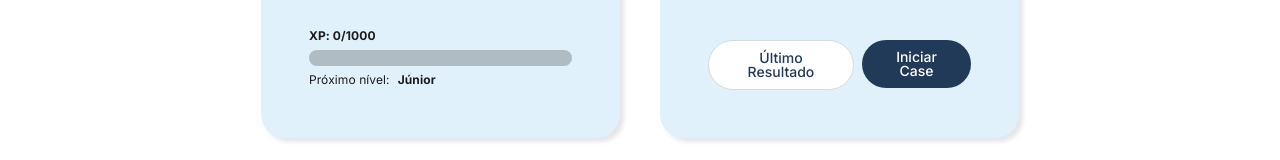
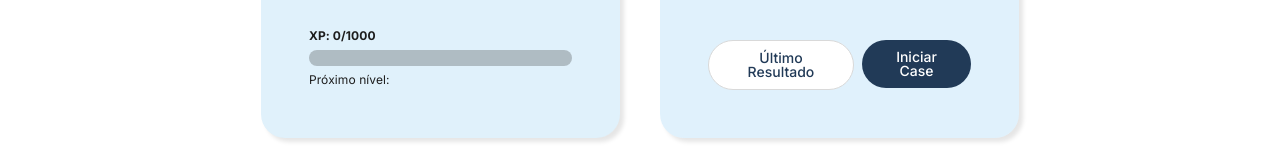
Before and after one commit to juninhos-comunidade/thecoders, a React (Vite) app in the folder thecoders-cases/: page /lobby in a window 1280 px wide. Shown: the part 517-677 px from the top of the page. Built offline with nearby package versions, Linux system fonts and the light colour scheme; no server answers.

Commit message:
✨ feat(lobby): exibe nível, experiência, próximo nível e dificuldade do usuário dinamicamente

```diff
--- a/thecoders-cases/src/pages/lobby/index.jsx
+++ b/thecoders-cases/src/pages/lobby/index.jsx
@@ -1,5 +1,4 @@
 import "./index.css";
-import "../../App.css";
 import { useLocation } from "react-router-dom";
 import Navbar from "../../components/navbar";
 import CardProfile from "../../components/card-profile";
@@ -9,6 +8,14 @@ export default function Lobby() {
     const location = useLocation();
     const usuarioId = location.state?.usuarioId;
     const usuarioNome = location.state?.usuarioNome || "Usuário";
+    const usuarioNivel = location.state?.usuarioNivel || "Estagiário";
+    const usuarioExp = location.state?.usuarioExp || 0;
+    const proximosNiveis = {
+        ESTAGIÁRIO: "Júnior",
+        JUNIOR: "Sênior",
+    };
+    const usuarioProximoNivel = proximosNiveis[usuarioNivel] ?? null;
+    const caseDificuldade = location.state?.caseDificuldade || "🟢 Fácil";
 
     return (
         <>
@@ -24,10 +31,10 @@ export default function Lobby() {
                 </div>
 
                 <div className="cards">
-                    <CardProfile nivel="Estagiário" exp="0" nextLevel="Júnior" />
+                    <CardProfile nivel={usuarioNivel} exp={usuarioExp} nextLevel={usuarioProximoNivel} />
                     <CardCases
                         num="0"
-                        dificult="🟢 Fácil"
+                        dificult={caseDificuldade}
                         limit="10"
                         usuarioId={usuarioId}
                         usuarioNome={usuarioNome}
```
